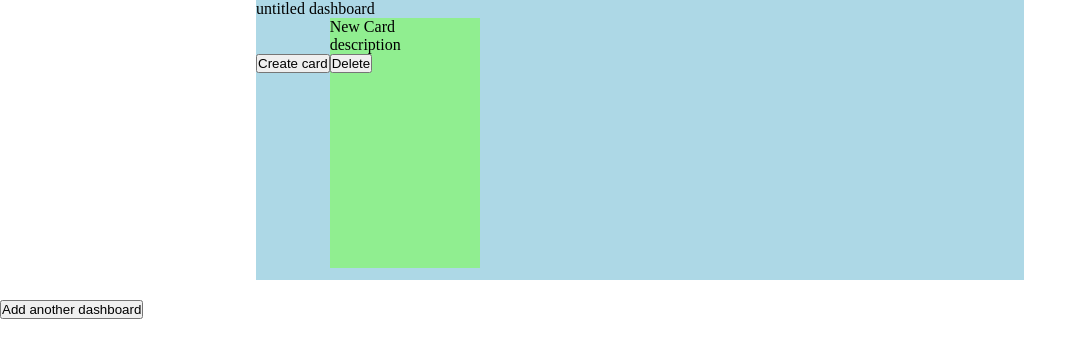
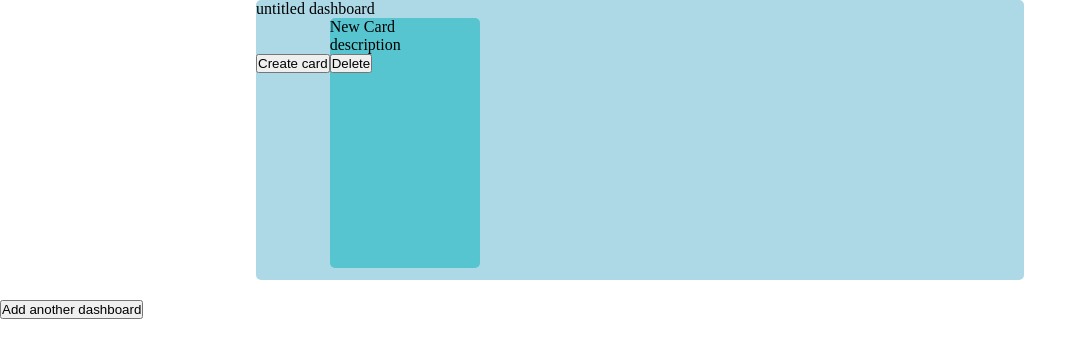
Before and after one commit to bianpeter/todo_app, a React (Create React App) app in the folder todoapp/: page / in a window 1280 px wide. Both pictures are taken after a click on the button "Create card". Shown: the top 358 px of the page, without its empty margins (0-1087 px from the left). Built offline with nearby package versions, Linux system fonts and the light colour scheme.

Commit message:
-nothing

```diff
--- a/todoapp/src/sass/card.scss
+++ b/todoapp/src/sass/card.scss
@@ -3,5 +3,6 @@
   margin-right: 20px;
   width: 150px;
   height: 250px;
-  background-color: lightgreen;
+  background-color: #57c5cf;
+  border-radius: 5px;
 }
--- a/todoapp/src/sass/dashboard.scss
+++ b/todoapp/src/sass/dashboard.scss
@@ -4,4 +4,5 @@
   background-color: lightblue;
   margin: auto;
   margin-bottom: 20px;
+  border-radius: 5px;
 }
```
